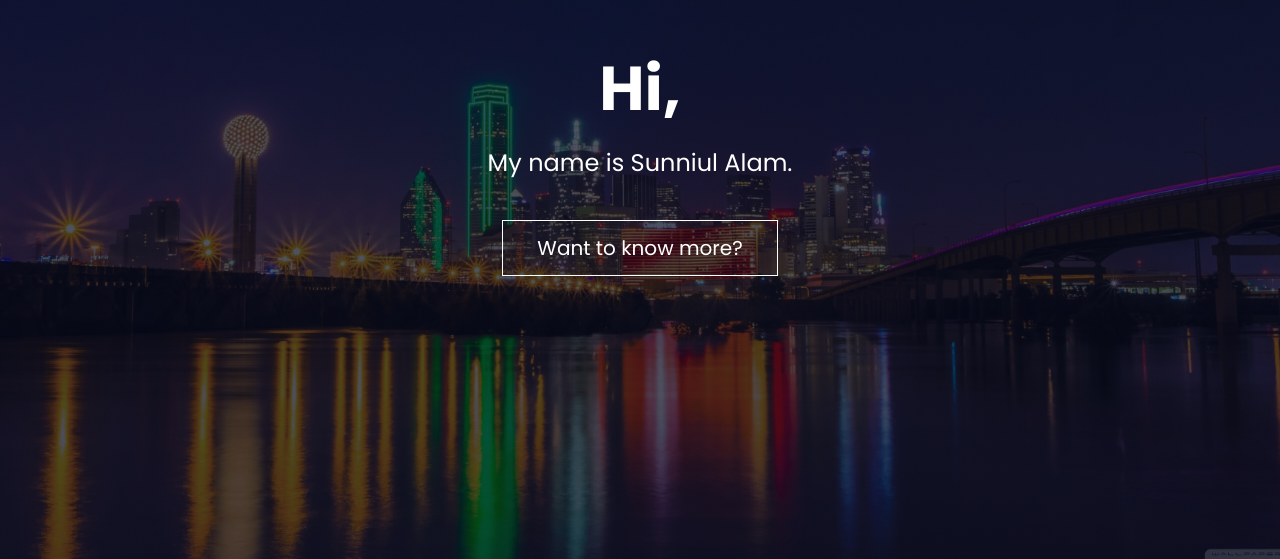
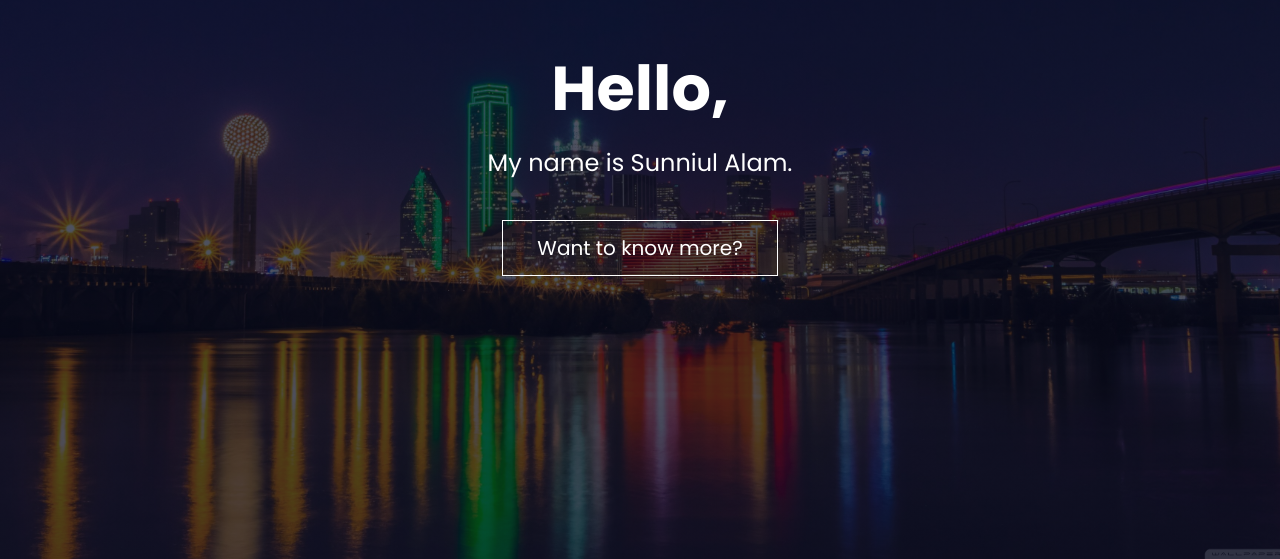
Before and after one commit to sunniulalam/sunniulalam.github.io, a plain HTML site: page index.html in a window 1280 px wide. Shown: the part 241-800 px from the top of the page. Drawn offline with Linux system fonts and the light colour scheme.

Commit message:
Update index.html

```diff
--- a/index.html
+++ b/index.html
@@ -27,7 +27,7 @@
         </nav> -->
         <!-- Main Page -->
         <div class="text-box">
-            <h1>Hi,</h1>
+            <h1>Hello,</h1>
             <p>My name is Sunniul Alam.</p>
             <a href="aboutme.html" class="hero-btn">Want to know more?</a>
         </div>
```
